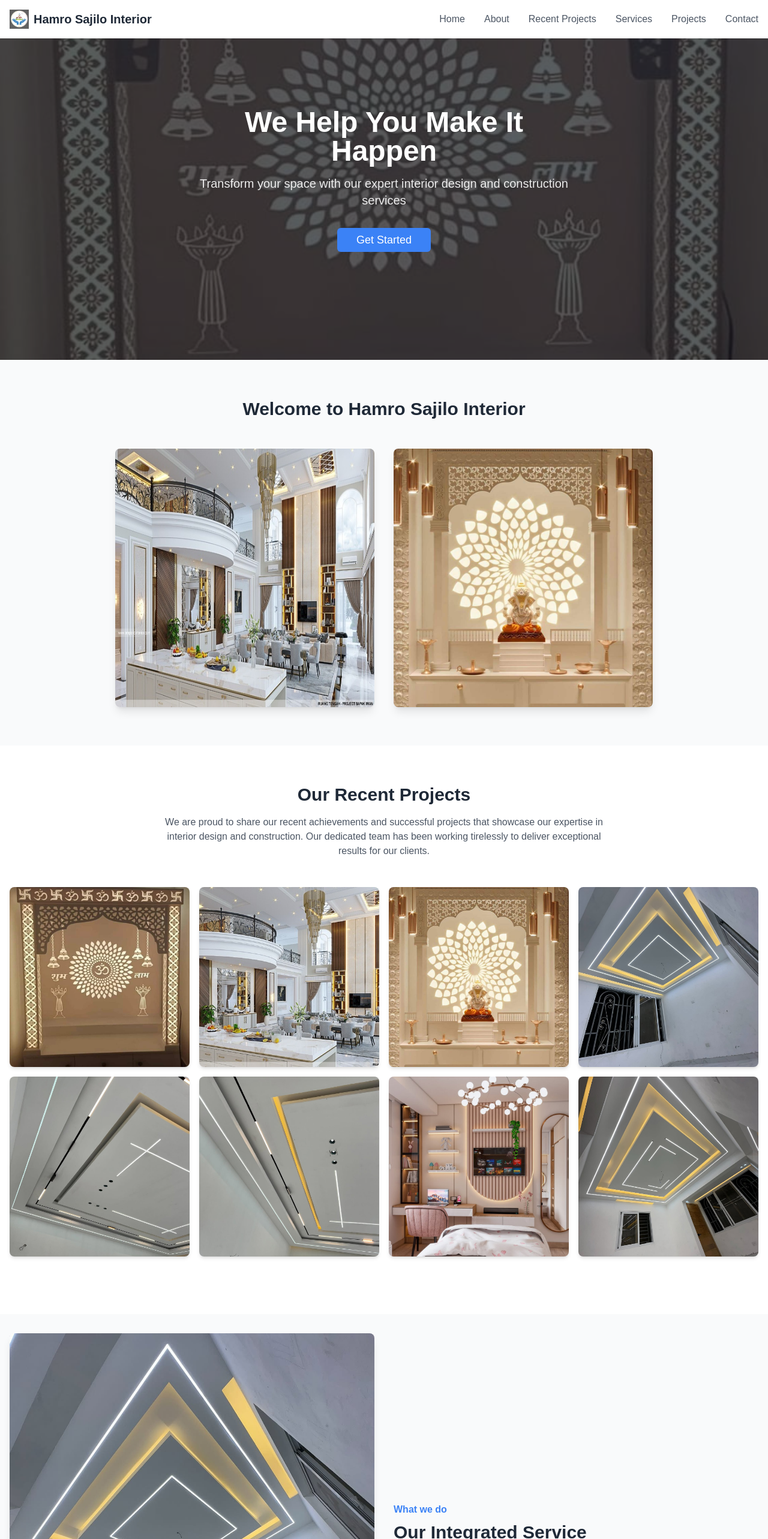
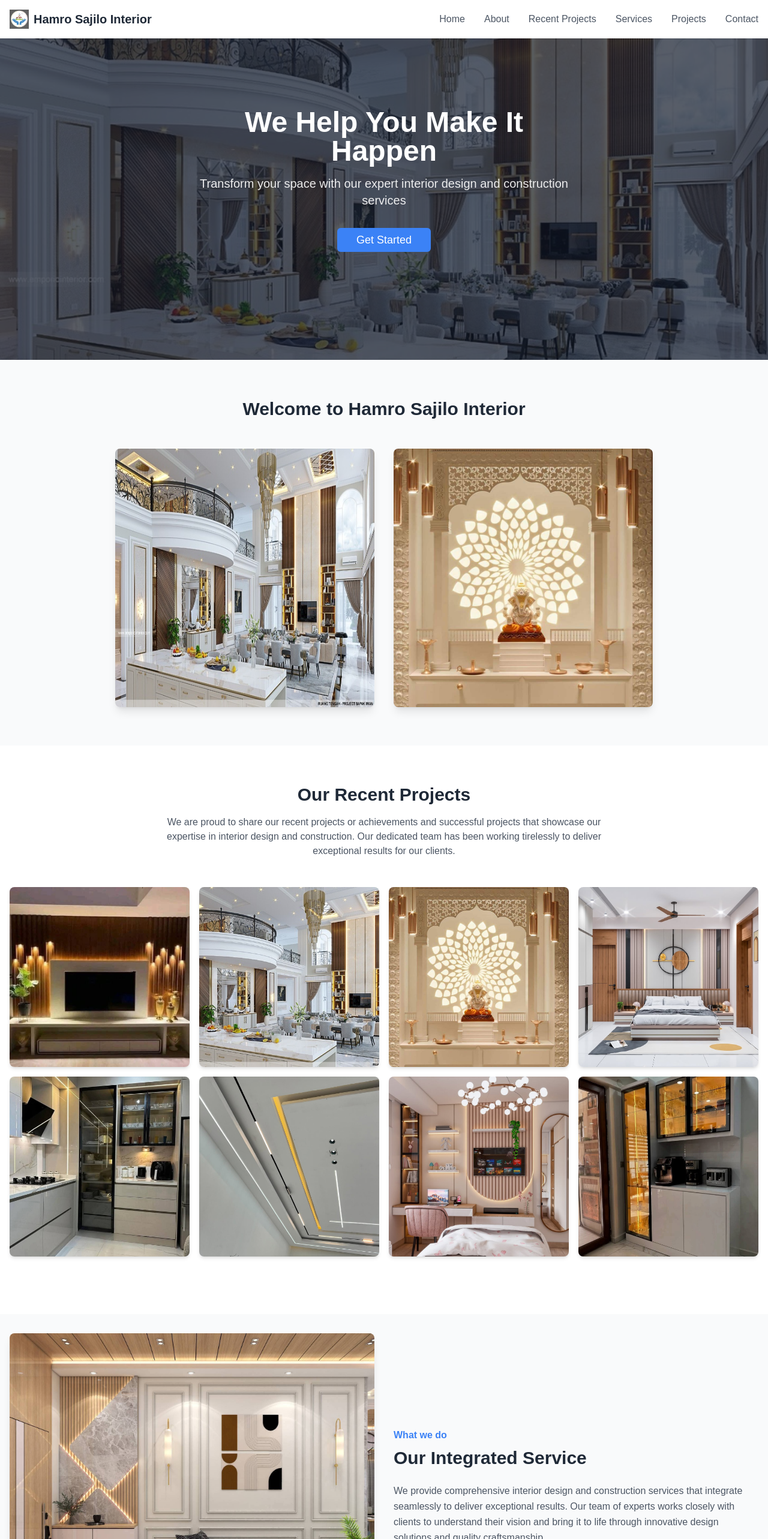
Before and after one commit to SaugatGautam100/sajilointeriornepal, a Next.js app in the folder my-app/: page / in a window 1280 px wide. Shown: the top 2566 px of the page at 60% size. Built offline with nearby package versions, Linux system fonts and the light colour scheme.

Commit message:
commit successfully

```diff
--- a/my-app/app/page.tsx
+++ b/my-app/app/page.tsx
@@ -17,6 +17,12 @@ import image10 from "../components/image/image7.jpg"
 import image11 from "../components/image/image8.jpg"
 import image12 from "../components/image/image9.jpg"
 import image13 from "../components/image/image10.jpg"
+import image13o from "../components/image/image13.jpg"
+import image2o from "../components/image/2.jpg"
+import image15 from "../components/image/15.jpg"
+import image24 from "../components/image/24.jpg"
+import image21 from "../components/image/21.jpg"
+import image26 from "../components/image/26.jpg"
 import logo from "../components/image/logo.jpg"
 
 
@@ -58,7 +64,7 @@ export default function Component() {
       {/* Hero Section */}
       <section className="relative h-[600px] bg-gray-900">
         <Image
-          src={image1}
+          src={image2o}
           alt="Architectural blueprints background"
           fill
           className="object-cover opacity-30"
@@ -105,13 +111,13 @@ export default function Component() {
           <div className="text-center mb-12">
         <h2 className="text-3xl font-bold text-gray-800 mb-4">Our Recent Projects</h2>
         <p className="text-gray-600 max-w-3xl mx-auto">
-          We are proud to share our recent achievements and successful projects that showcase our expertise in
+          We are proud to share our recent projects or achievements and successful projects that showcase our expertise in
           interior design and construction. Our dedicated team has been working tirelessly to deliver exceptional
           results for our clients.
         </p>
           </div>
           <div className="grid grid-cols-2 md:grid-cols-4 gap-4 mb-8">
-        {[image1, image2, image3, image4, image5, image6, image7, image8].map((img, idx) => (
+        {[image15, image2, image3, image24, image21, image6, image7, image26].map((img, idx) => (
           <div key={idx} className="aspect-square w-full flex items-center justify-center">
             <Image
           src={img}
@@ -131,7 +137,7 @@ export default function Component() {
         <div className="container mx-auto px-4">
           <div className="grid md:grid-cols-2 gap-8 items-center">
         <Image
-          src={image4}
+          src={image13}
           alt="Interior design service"
           width={700}
           height={400}
@@ -263,7 +269,7 @@ export default function Component() {
               </Card>
                 <Card className="relative overflow-hidden group cursor-pointer">
                 <Image
-                  src={image7}
+                  src={image2o}
                   alt="image1"
                   width={350}
                   height={250}
@@ -295,7 +301,7 @@ export default function Component() {
         <div className="container mx-auto px-4">
           <div className="grid md:grid-cols-2 gap-12 items-center">
             <Image
-              src={image5}
+              src={image13o}
               alt="Elegant interior design"
               width={500}
               height={400}
```
